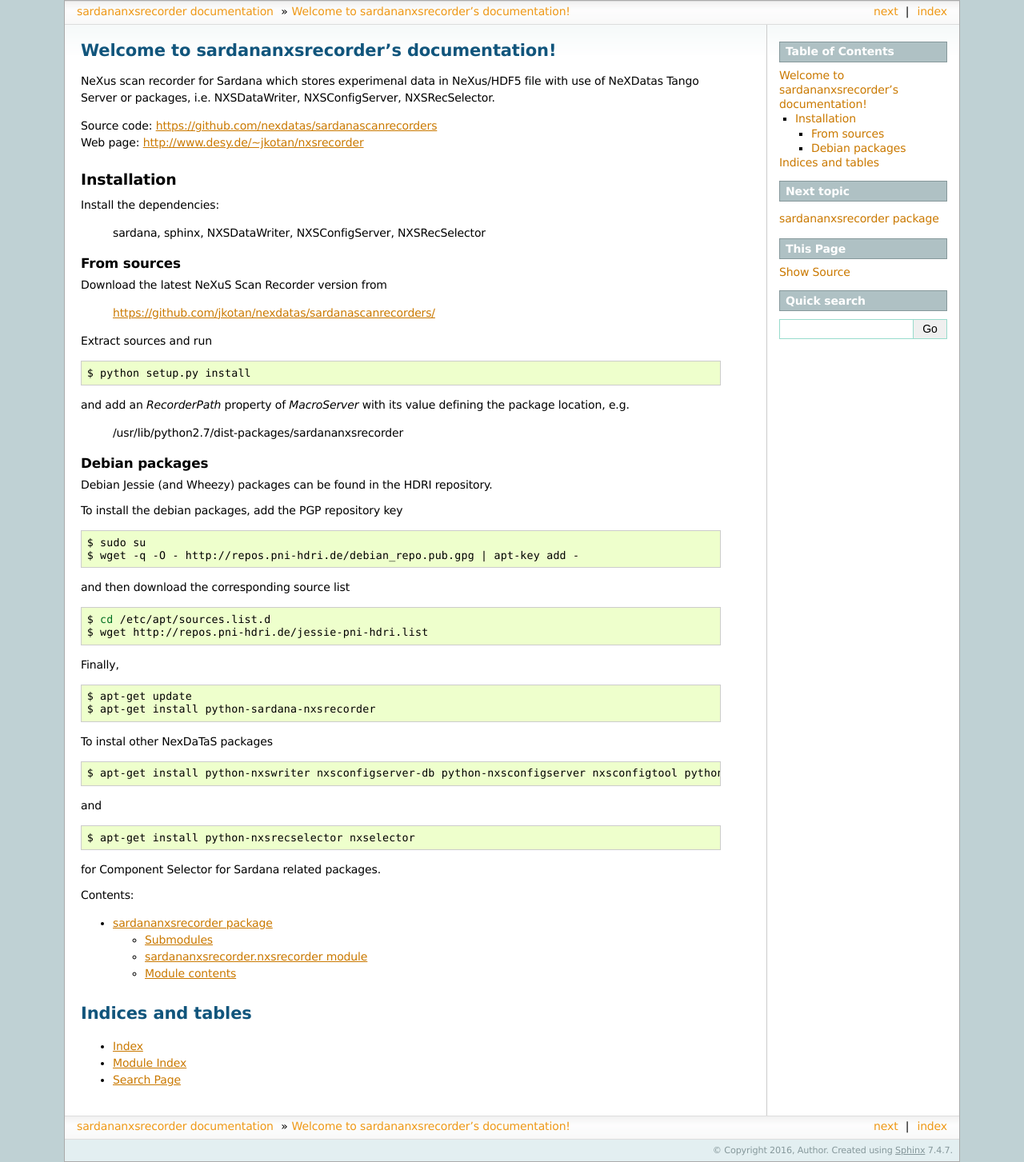
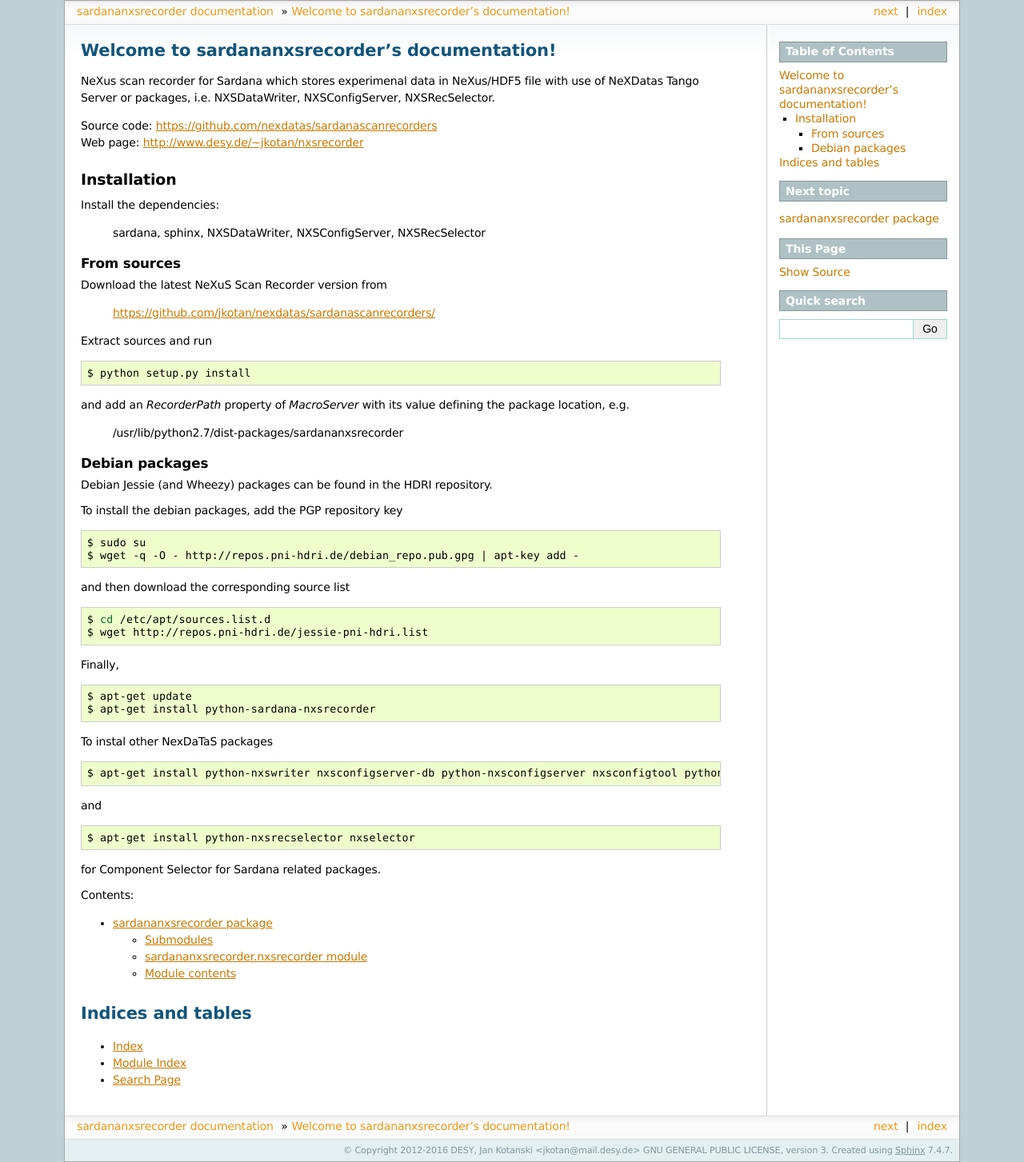
Before and after one commit to nexdatas/sardana-nxs-filerecorder, a Sphinx documentation site: the page built from doc/index.rst, in a window 1280 px wide. Shown: the whole page at 80% size. Built offline with Sphinx 7.4.7, drawn with Linux system fonts in a browser that asks for light colours.

Commit message:
update copyrights in doc

```diff
--- a/doc/conf.py
+++ b/doc/conf.py
@@ -47,7 +47,8 @@ master_doc = 'index'
 
 # General information about the project.
 project = u'sardananxsrecorder'
-copyright = u'2016, Author'
+copyright = u'2012-2016 DESY, Jan Kotanski <jkotan@mail.desy.de>' \
+            + u'\n\nGNU GENERAL PUBLIC LICENSE, version 3'
 
 # The version info for the project you're documenting, acts as replacement for
 # |version| and |release|, also used in various other places throughout the
```
